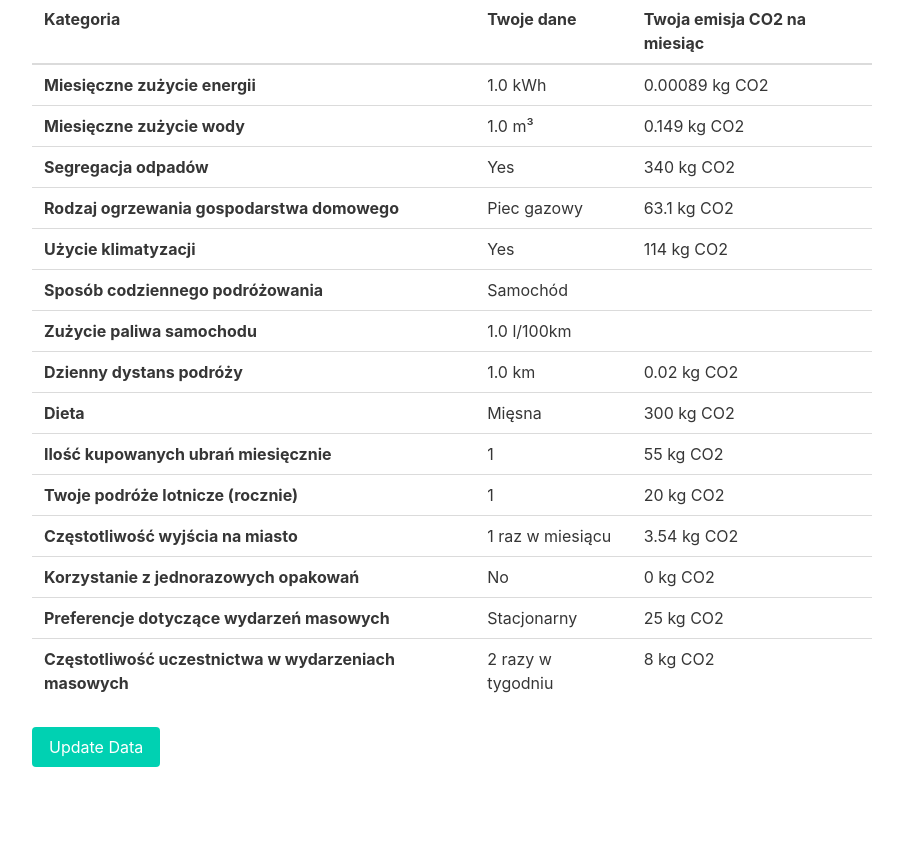
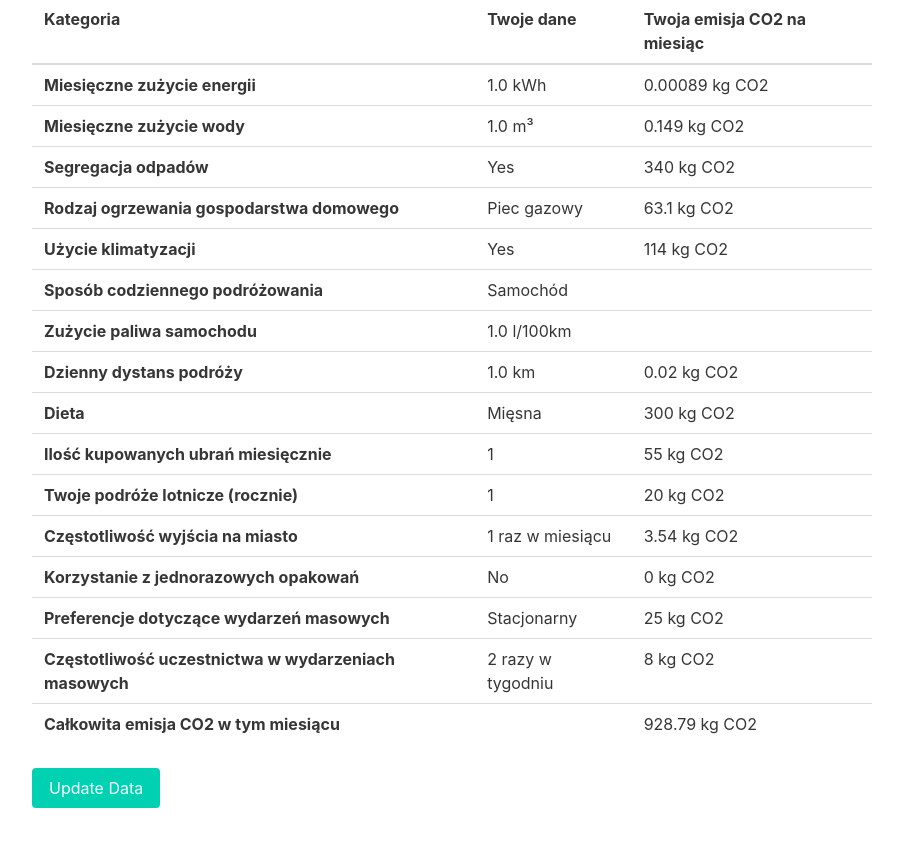
Before and after one commit to slajob/CO2UNTER, a Django app: page /view_co2_consumption/ in a window 1280 px wide. Shown: the part 177-1045 px from the top of the page, without its empty margins (332-1235 px from the left). Before the commit the page ends 944 px from the top, so only its background shows below. Run offline with Django 5.2, Linux system fonts and the light colour scheme; a user stored in the database is signed in; data comes from the database, SQL or seed files in the repository; both versions use the stored data as it was after the commit; some libraries are stand-ins or nearby versions.

Commit message:
sum raw data

```diff
--- a/counter/templates/counter/view_co2_consumption.html
+++ b/counter/templates/counter/view_co2_consumption.html
@@ -1,5 +1,4 @@
 {% extends 'counter/base.html' %}
-
 {% block content %}
 <div class="column is-three-quarters is-offset-one-quarter">
     <h1 class="title">Twoje dane dotyczące zużycia CO2</h1>
@@ -45,13 +44,10 @@
             </tr>
             {% if consumption.get_everyday_travel_display == "Samochód" %}
             <tr>
-              <th>Zużycie paliwa samochodu</th>
-              <td>{{ consumption.car_fuel_consumption }} l/100km</td>
-              <td></td>
+                <th>Zużycie paliwa samochodu</th>
+                <td>{{ consumption.car_fuel_consumption }} l/100km</td>
+                <td></td>
             </tr>
-            {% endif %}
-
-            {% if consumption.get_everyday_travel_display == "Samochód" %}
             <tr>
                 <th>Dzienny dystans podróży</th>
                 <td>{{ consumption.daily_travel_distance }} km</td>
@@ -99,6 +95,11 @@
                 <td>{{ consumption.get_mass_event_frequency_display }}</td>
                 <td>{{ mass_event_freq_co2 }} kg CO2</td>
             </tr>
+            <tr>
+                <th>Całkowita emisja CO2 w tym miesiącu</th>
+                <td></td>
+                <td>{{ total_co2 }} kg CO2</td>
+            </tr>
         </tbody>
     </table>
     <a href="{% url 'add_co2_consumption' %}" class="button is-primary">Update Data</a>
--- a/counter/views.py
+++ b/counter/views.py
@@ -84,7 +84,7 @@ def view_co2_consumption(request):
         waste_co2 = waste_consumption(consumption.waste_segregation)
         heating_co2 = house_heat_consumption(consumption.heating_method)
         air_conditioning_co2 = air_conditioning_consumption(consumption.air_conditioning)
-        private_transport_co2 = format((consumption.daily_travel_distance/100 * consumption.car_fuel_consumption) * private_transport_consumption(), '.2f') #(distance/100 * car_consumption) * private_transport_consumption
+        private_transport_co2 = format((consumption.daily_travel_distance / 100 * consumption.car_fuel_consumption) * private_transport_consumption(),'.2f')
         everyday_travel_co2 = every_day_transport_consumption(consumption.everyday_travel) * consumption.daily_travel_distance
         diet_co2 = diet_consumption(consumption.diet)
         fashion_co2 = fashion_consumption(consumption.clothes_factor) * consumption.clothes_factor
@@ -93,26 +93,32 @@ def view_co2_consumption(request):
         disposable_packing_co2 = disposable_packing(consumption.disposable_packaging)
         mass_event_co2 = mass_events_consumption(consumption.mass_event_preference)
         mass_event_freq_co2 = mass_events_freq_consumption(consumption.mass_event_frequency)
+
+        # Sum up all CO2 emissions
+        total_co2 = format((
+                energy_co2 + water_co2 + waste_co2 + heating_co2 + air_conditioning_co2 +
+                (
+                    private_transport_co2 if consumption.get_everyday_travel_display == "Samochód" else everyday_travel_co2) +
+                diet_co2 + fashion_co2 + plane_travel_co2 + go_out_co2 + disposable_packing_co2 +
+                mass_event_co2 + mass_event_freq_co2
+        ),'.2f')
+
     except CO2Consumption.DoesNotExist:
         consumption = None
         energy_co2 = water_co2 = waste_co2 = heating_co2 = air_conditioning_co2 = None
         private_transport_co2 = everyday_travel_co2 = diet_co2 = fashion_co2 = plane_travel_co2 = None
         go_out_co2 = disposable_packing_co2 = mass_event_co2 = mass_event_freq_co2 = None
+        total_co2 = 0
 
-    return render(request, 'counter/view_co2_consumption.html', {
-        'consumption': consumption,
-        'energy_co2': energy_co2,
-        'water_co2': water_co2,
-        'waste_co2': waste_co2,
-        'heating_co2': heating_co2,
-        'air_conditioning_co2': air_conditioning_co2,
-        'private_transport_co2': private_transport_co2,
-        'everyday_travel_co2': everyday_travel_co2,
-        'diet_co2': diet_co2,
-        'fashion_co2': fashion_co2,
-        'plane_travel_co2': plane_travel_co2,
-        'go_out_co2': go_out_co2,
-        'disposable_packing_co2': disposable_packing_co2,
-        'mass_event_co2': mass_event_co2,
-        'mass_event_freq_co2': mass_event_freq_co2,
-    })
+    return render(
+        request,
+        'counter/view_co2_consumption.html',
+        {
+            'consumption': consumption, 'energy_co2': energy_co2, 'water_co2': water_co2,
+            'waste_co2': waste_co2, 'heating_co2': heating_co2, 'air_conditioning_co2': air_conditioning_co2,
+            'private_transport_co2': private_transport_co2, 'everyday_travel_co2': everyday_travel_co2,
+            'diet_co2': diet_co2, 'fashion_co2': fashion_co2, 'plane_travel_co2': plane_travel_co2,
+            'go_out_co2': go_out_co2, 'disposable_packing_co2': disposable_packing_co2,
+            'mass_event_co2': mass_event_co2, 'mass_event_freq_co2': mass_event_freq_co2, 'total_co2': total_co2
+        }
+    )
```
Also changed, not shown: db.sqlite3, olddb.sqlite3 (added).
